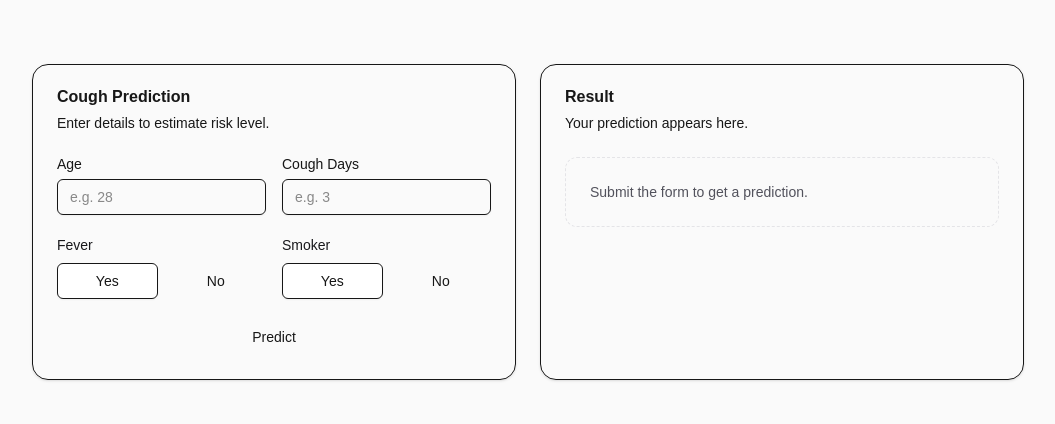
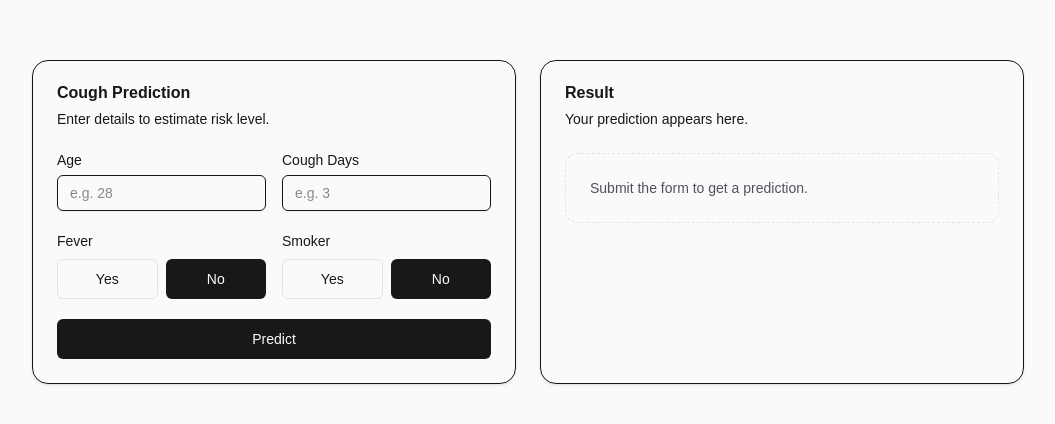
Before and after one commit to Surajphirke3/LOCKDOWN_3.19_SDG3, a Next.js app in the folder frontend/: page /cough-prediction in a window 1280 px wide. Shown: the part 178-602 px from the top of the page, without its empty margins (112-1167 px from the left). Built offline with nearby package versions, Linux system fonts and the light colour scheme.

Commit message:
feat(ui): add button component

```diff
--- /dev/null
+++ b/frontend/src/components/ui/button.tsx
@@ -0,0 +1,40 @@
+import * as React from 'react';
+import { cva, type VariantProps } from 'class-variance-authority';
+
+import { cn } from '@/lib/utils';
+
+const buttonVariants = cva(
+  'inline-flex items-center justify-center gap-2 whitespace-nowrap rounded-md text-sm font-medium transition-colors focus-visible:outline-none focus-visible:ring-2 focus-visible:ring-zinc-950 focus-visible:ring-offset-2 disabled:pointer-events-none disabled:opacity-50 dark:focus-visible:ring-zinc-300 dark:focus-visible:ring-offset-zinc-950',
+  {
+    variants: {
+      variant: {
+        default: 'bg-zinc-900 text-zinc-50 hover:bg-zinc-900/90 dark:bg-zinc-50 dark:text-zinc-900 dark:hover:bg-zinc-50/90',
+        secondary: 'bg-zinc-100 text-zinc-900 hover:bg-zinc-100/80 dark:bg-zinc-800 dark:text-zinc-50 dark:hover:bg-zinc-800/80',
+        outline:
+          'border border-zinc-200 bg-transparent text-zinc-900 hover:bg-zinc-100 dark:border-zinc-800 dark:text-zinc-50 dark:hover:bg-zinc-800',
+        destructive:
+          'bg-red-600 text-white hover:bg-red-600/90 focus-visible:ring-red-600 dark:bg-red-500 dark:hover:bg-red-500/90 dark:focus-visible:ring-red-500',
+        ghost: 'bg-transparent text-zinc-900 hover:bg-zinc-100 dark:text-zinc-50 dark:hover:bg-zinc-800',
+      },
+      size: {
+        default: 'h-10 px-4 py-2',
+        sm: 'h-9 rounded-md px-3',
+        lg: 'h-11 rounded-md px-8',
+        icon: 'h-10 w-10',
+      },
+    },
+    defaultVariants: {
+      variant: 'default',
+      size: 'default',
+    },
+  }
+);
+
+export type ButtonProps = React.ButtonHTMLAttributes<HTMLButtonElement> & VariantProps<typeof buttonVariants>;
+
+export const Button = React.forwardRef<HTMLButtonElement, ButtonProps>(
+  ({ className, variant, size, type, ...props }, ref) => (
+    <button ref={ref} type={type ?? 'button'} className={cn(buttonVariants({ variant, size }), className)} {...props} />
+  )
+);
+Button.displayName = 'Button';
```
